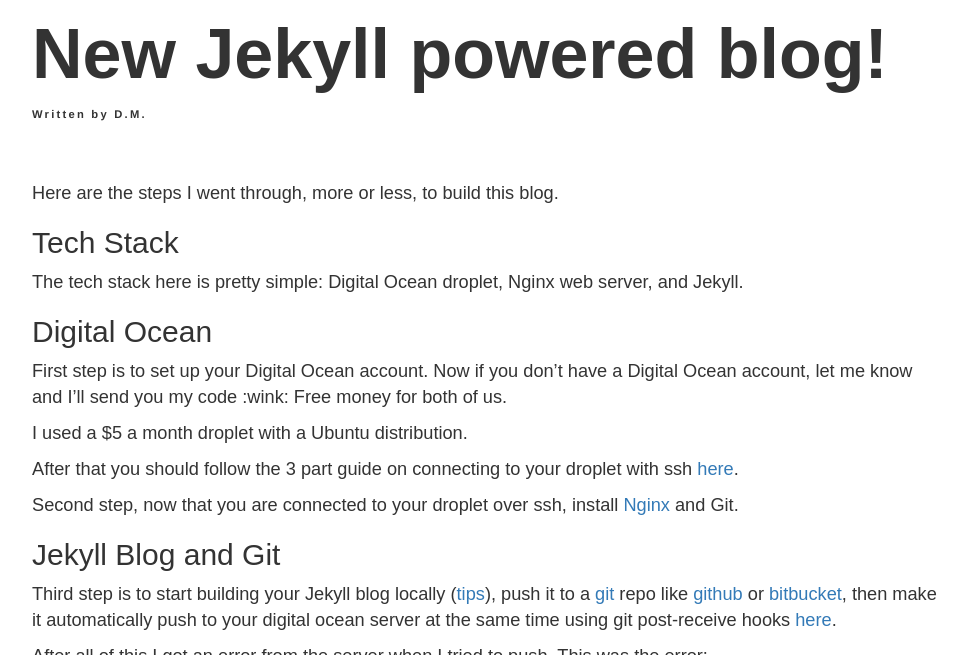
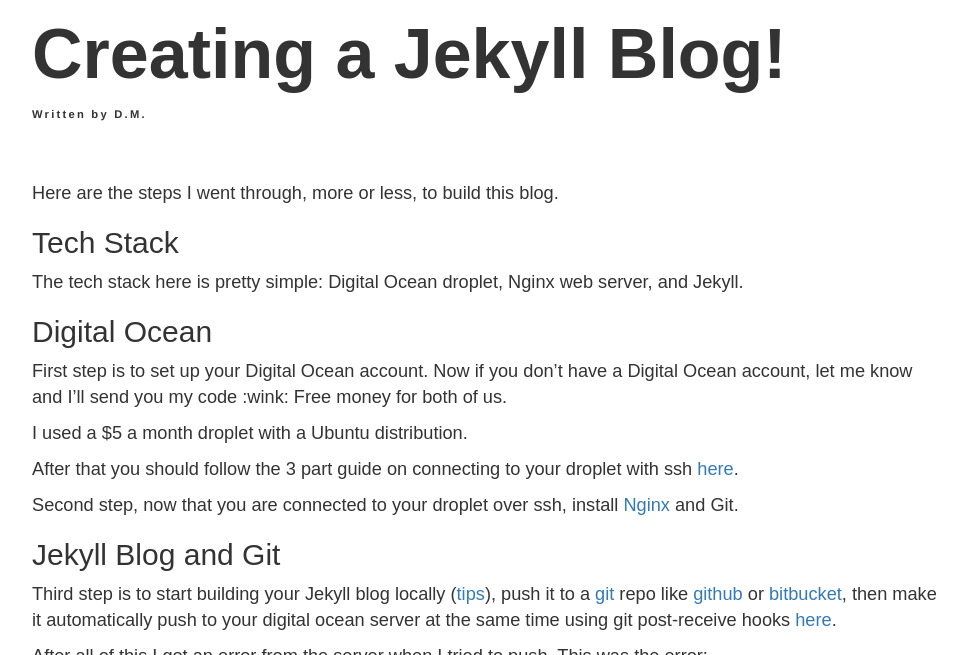
Before and after one commit to rdanielmurphy/rdanielmurphy.github.io, a Jekyll site: the page built from _posts/2015-09-10-how-i-got-jekyll-on-digital-ocean.markdown, in a window 1280 px wide and 900 px high, scrolled down 559 px, cut to the strip 245-900 px from the top of the window. Shown: the whole strip, without its empty margins (152-1119 px from the left). Built offline with Jekyll 4.4.1, drawn with Linux system fonts in a browser that asks for light colours; nearby versions of some CDN libraries; library files that are not in the unit come from our copies; comment, search, counter and statistics services are not loaded.

Commit message:
Changing name of second post

```diff
--- a/_posts/2015-09-10-how-i-got-jekyll-on-digital-ocean.markdown
+++ b/_posts/2015-09-10-how-i-got-jekyll-on-digital-ocean.markdown
@@ -1,6 +1,6 @@
 ---
 layout: post
-title:  "New Jekyll powered blog!"
+title:  "Creating a Jekyll Blog!"
 date:   2015-09-10 12:04:40
 categories: jekyll digitalocean nginx blog
 ---
```
